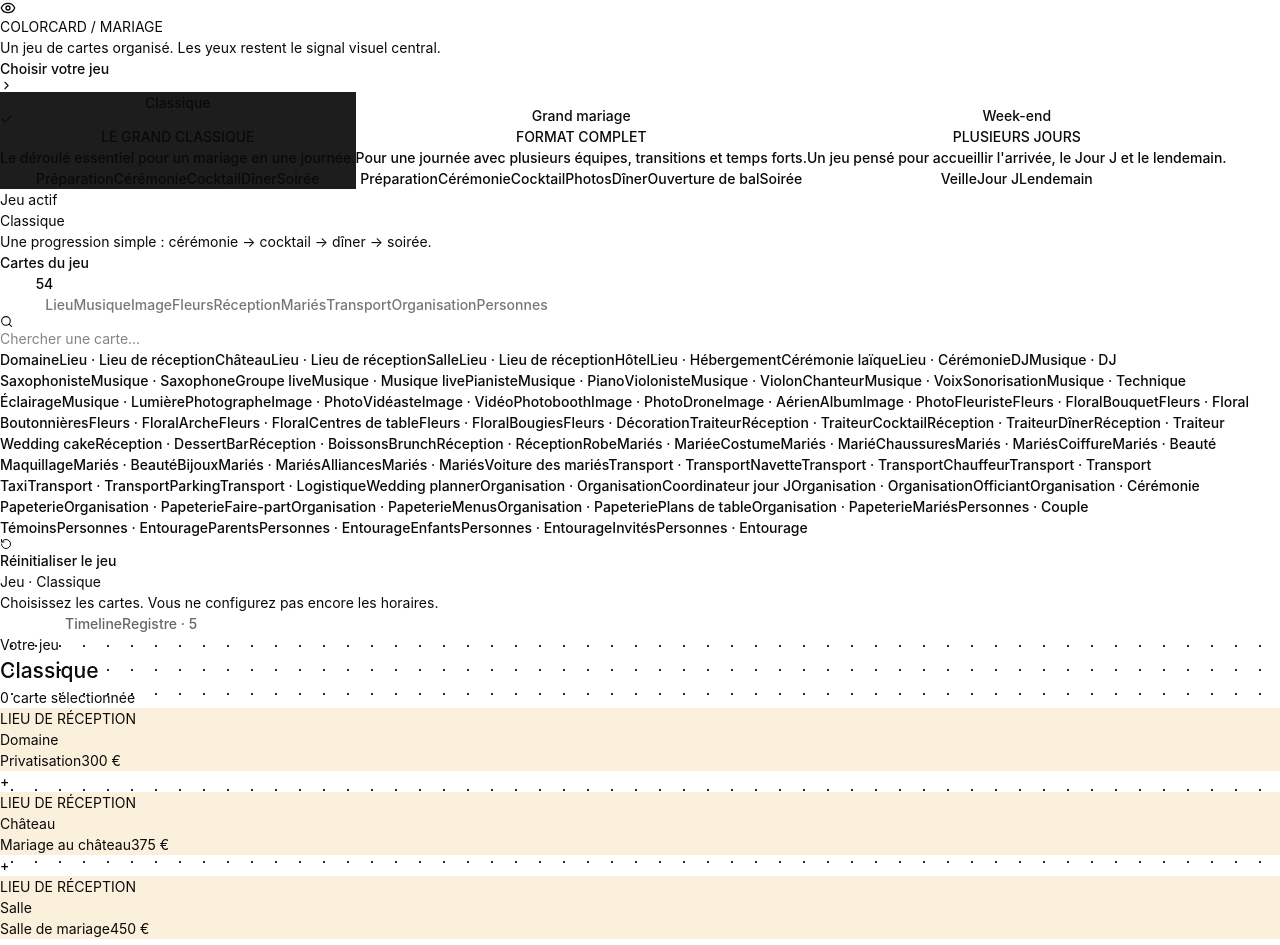
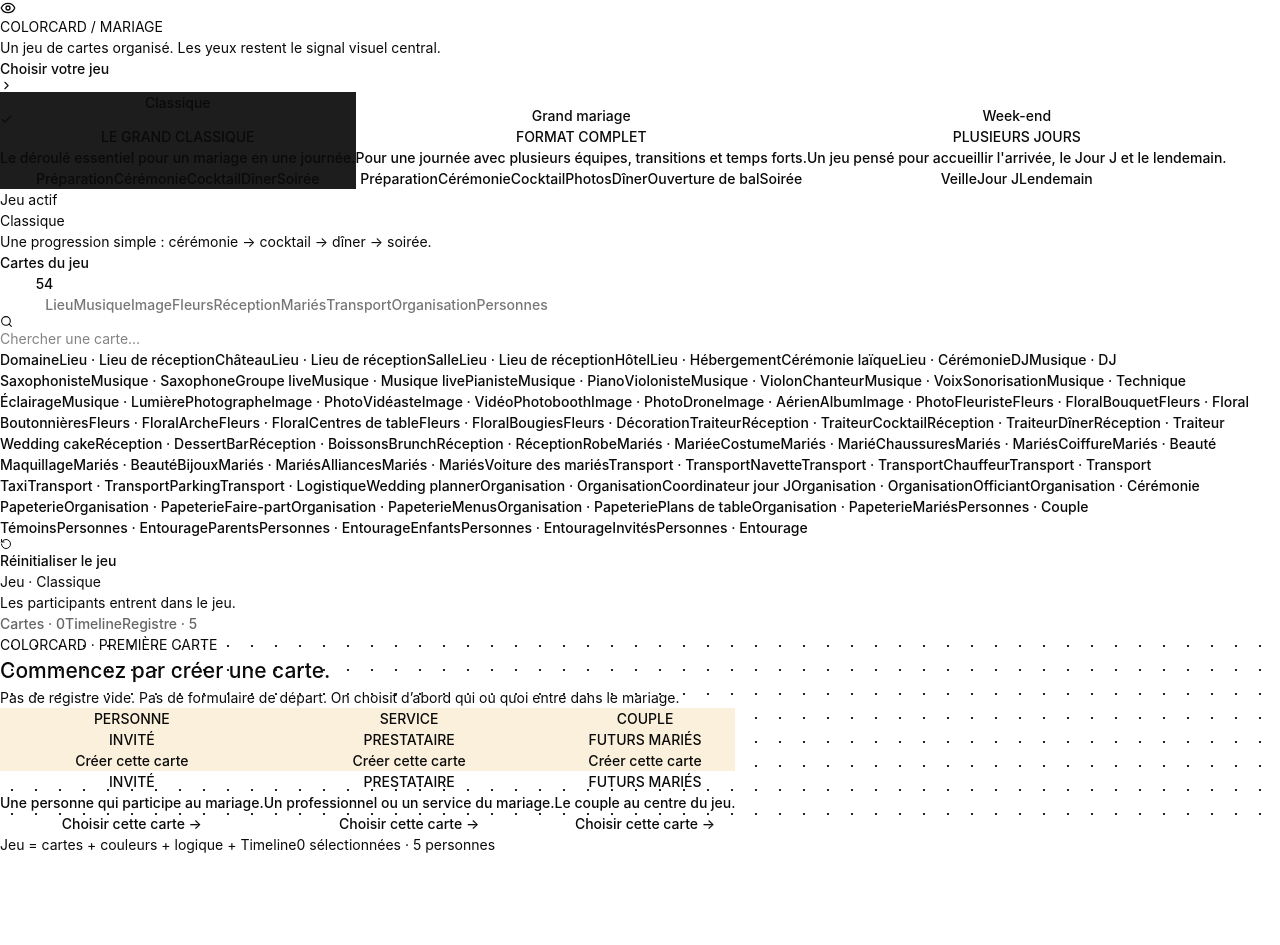
Before and after one commit to mattmezstitchlab/ColorCard, a React (Vite) app in the folder Interactive Eye-Following Card (Community)/: page / in a window 1280 px wide. Shown: the top 945 px of the page. After the commit the page ends 855 px from the top, so only its background shows below. Built offline with nearby package versions, Linux system fonts and the light colour scheme.

Commit message:
feat: start wedding experience with card creation

```diff
--- a/Interactive Eye-Following Card (Community)/src/app/App.tsx
+++ b/Interactive Eye-Following Card (Community)/src/app/App.tsx
@@ -8,6 +8,8 @@ type Category =
 type CardState = "disponible" | "sélectionnée" | "à confirmer";
 type ParticipantRole = "Marié" | "Témoin" | "Invité" | "Famille";
 type GameId = "classique" | "grand" | "weekend";
+type CreationKind = "invité" | "prestataire" | "mariés";
+type AppView = "start" | "cartes" | "timeline" | "registre";
 
 interface Participant {
   id: string; name: string; role: ParticipantRole;
@@ -151,7 +153,11 @@ export default function App() {
   const [query, setQuery] = useState("");
   const [showLibrary, setShowLibrary] = useState(true);
   const [showGames, setShowGames] = useState(true);
-  const [view, setView] = useState<"cartes" | "timeline" | "registre">("cartes");
+  const [view, setView] = useState<AppView>("start");
+  const [creationKind, setCreationKind] = useState<CreationKind | null>(null);
+  const [creationName, setCreationName] = useState("");
+  const [creationContact, setCreationContact] = useState("");
+  const [creationPreset, setCreationPreset] = useState<CardData | null>(null);
   const [participants, setParticipants] = useState<Participant[]>(INITIAL_PARTICIPANTS);
   const [participantDraft, setParticipantDraft] = useState("");
   const [participantRole, setParticipantRole] = useState<ParticipantRole>("Invité");
@@ -182,7 +188,11 @@ export default function App() {
     setQuery("");
     setSelectedIds([]);
     setCards((current) => current.map((card) => ({ ...card, state: "disponible" })));
-    setView("cartes");
+    setView("start");
+    setCreationKind(null);
+    setCreationName("");
+    setCreationContact("");
+    setCreationPreset(null);
   };
 
   const reset = () => {
@@ -206,9 +216,57 @@ export default function App() {
   const updateParticipant = (id: string, patch: Partial<Participant>) =>
     setParticipants((current) => current.map((p) => p.id === id ? { ...p, ...patch } : p));
 
+  const startCreation = (kind: CreationKind) => {
+    setCreationKind(kind);
+    setCreationName("");
+    setCreationContact("");
+    setCreationPreset(null);
+  };
+
+  const createFirstCard = () => {
+    const name = creationName.trim();
+    if (!creationKind || !name) return;
+
+    if (creationKind === "prestataire") {
+      const base = creationPreset ?? PRESETS.find((card) => card.category === "Musique")!;
+      const created: CardData = {
+        ...base,
+        id: "custom-" + Date.now(),
+        provider: name,
+        state: "sélectionnée",
+      };
+      setCards((current) => [...current, created]);
+      setSelectedIds((current) => [...current, created.id]);
+    } else {
+      const role: ParticipantRole = creationKind === "mariés" ? "Marié" : "Invité";
+      setParticipants((current) => [...current, {
+        id: "p-" + Date.now(),
+        name,
+        role,
+        attendance: "à répondre",
+        guests: 0,
+        note: creationContact.trim(),
+      }]);
+    }
+
+    setCreationKind(null);
+    setCreationName("");
+    setCreationContact("");
+    setCreationPreset(null);
+    setView(creationKind === "prestataire" ? "cartes" : "registre");
+  };
+
+  const backToStart = () => {
+    setCreationKind(null);
+    setCreationName("");
+    setCreationContact("");
+    setCreationPreset(null);
+    setView("start");
+  };
+
   return (
     <div className="flex h-screen w-full overflow-hidden bg-[#0c0c0c] text-white">
-      <aside className="flex w-[310px] shrink-0 flex-col border-r border-[#262626] bg-[#111]">
+      <aside className={`${view === "start" ? "hidden" : "flex"} w-[310px] shrink-0 flex-col border-r border-[#262626] bg-[#111]`}>
         <header className="border-b border-[#262626] px-5 py-4">
           <div className="flex items-center gap-2"><Eye size={16} /><span className="text-[11px] font-bold uppercase tracking-[0.2em]">COLORCARD / MARIAGE</span></div>
           <p className="mt-2 text-[10px] leading-4 text-[#777]">Un jeu de cartes organisé. Les yeux restent le signal visuel central.</p>
@@ -292,6 +350,93 @@ export default function App() {
         </div>
 
         <div className="flex-1 overflow-auto" style={{ backgroundImage: "radial-gradient(circle, #252525 1px, transparent 1px)", backgroundSize: "24px 24px" }}>
+          {view === "start" && <div className="mx-auto flex min-h-full max-w-6xl flex-col justify-center p-10">
+            <div className="mx-auto w-full max-w-5xl">
+              <div className="mb-10 max-w-2xl">
+                <div className="text-[9px] font-semibold uppercase tracking-[0.22em] text-[#666]">COLORCARD · PREMIÈRE CARTE</div>
+                <h1 className="mt-3 text-4xl font-bold uppercase tracking-[-0.03em]">Commencez par créer une carte.</h1>
+                <p className="mt-3 max-w-xl text-[12px] leading-6 text-[#777]">Pas de registre vide. Pas de formulaire de départ. On choisit d’abord qui ou quoi entre dans le mariage.</p>
+              </div>
+
+              {!creationKind && <div className="grid grid-cols-1 gap-4 md:grid-cols-3">
+                {([
+                  ["invité", "INVITÉ", "Une personne qui participe au mariage.", CATEGORY_COLORS.Personnes, "PERSONNE"],
+                  ["prestataire", "PRESTATAIRE", "Un professionnel ou un service du mariage.", CATEGORY_COLORS.Musique, "SERVICE"],
+                  ["mariés", "FUTURS MARIÉS", "Le couple au centre du jeu.", CATEGORY_COLORS.Mariés, "COUPLE"],
+                ] as Array<[CreationKind, string, string, string, string]>).map(([kind, title, description, color, label]) => (
+                  <button key={kind} onClick={() => startCreation(kind)}
+                    className="group border border-[#303030] bg-[#111] text-left transition hover:-translate-y-1 hover:border-white">
+                    <div className="h-2" style={{ backgroundColor: color }} />
+                    <div className="p-4">
+                      <div className="mb-5 h-[150px]">
+                        <EyeCard monsterBg={color} cardBg="#FBF0DC" eyeWhite="#FBF0DC" pupilColor="#000" hexDisplay={label} name={title} label="Créer cette carte" price={0} />
+                      </div>
+                      <div className="mt-6 text-[14px] font-bold uppercase">{title}</div>
+                      <div className="mt-2 text-[10px] leading-5 text-[#777]">{description}</div>
+                      <div className="mt-5 text-[9px] font-semibold uppercase tracking-[0.16em] text-white">Choisir cette carte →</div>
+                    </div>
+                  </button>
+                ))}
+              </div>}
+
+              {creationKind && <div className="grid gap-8 lg:grid-cols-[minmax(300px,380px)_1fr]">
+                <div>
+                  <div className="mb-3 text-[9px] uppercase tracking-[0.18em] text-[#666]">Carte en création</div>
+                  <div className="border-4 border-white/10">
+                    <EyeCard
+                      monsterBg={creationKind === "mariés" ? CATEGORY_COLORS.Mariés : creationKind === "invité" ? CATEGORY_COLORS.Personnes : (creationPreset?.color ?? CATEGORY_COLORS.Musique)}
+                      cardBg="#FBF0DC" eyeWhite="#FBF0DC" pupilColor="#000"
+                      hexDisplay={creationKind === "mariés" ? "COUPLE" : creationKind === "invité" ? "INVITÉ" : (creationPreset?.service ?? "PRESTATAIRE").toUpperCase()}
+                      name={creationName || (creationKind === "mariés" ? "Futurs mariés" : creationKind === "invité" ? "Nouvel invité" : "Votre prestataire")}
+                      label={creationKind === "mariés" ? "Carte du couple" : creationKind === "invité" ? "Carte personnelle" : (creationPreset?.offer ?? "Choisir un service")}
+                      price={creationPreset?.price ?? 0}
+                    />
+                  </div>
+                  <button onClick={backToStart} className="mt-4 text-[9px] uppercase tracking-[0.14em] text-[#666] hover:text-white">← Changer de type</button>
+                </div>
+
+                <div className="border border-[#303030] bg-[#111] p-6">
+                  <div className="text-[9px] uppercase tracking-[0.18em] text-[#666]">Informations de départ</div>
+                  <h2 className="mt-2 text-2xl font-bold uppercase">Construire la carte</h2>
+                  <p className="mt-2 max-w-xl text-[10px] leading-5 text-[#777]">Seulement les informations nécessaires pour créer l’objet. Le reste viendra ensuite dans son contexte.</p>
+
+                  {creationKind === "prestataire" && <div className="mt-6">
+                    <div className="mb-3 text-[9px] uppercase tracking-[0.14em] text-[#666]">Quel type de prestataire ?</div>
+                    <div className="grid grid-cols-2 gap-2">
+                      {PRESETS.filter((card) => card.category !== "Personnes").slice(0, 12).map((preset) => (
+                        <button key={preset.id} onClick={() => setCreationPreset(preset)}
+                          className="border px-3 py-2 text-left transition"
+                          style={{ borderColor: creationPreset?.id === preset.id ? "#fff" : "#303030", backgroundColor: creationPreset?.id === preset.id ? "#1d1d1d" : "transparent" }}>
+                          <div className="text-[10px] font-semibold">{preset.provider}</div>
+                          <div className="mt-1 text-[8px] uppercase text-[#666]">{preset.category} · {preset.service}</div>
+                        </button>
+                      ))}
+                    </div>
+                  </div>}
+
+                  <div className="mt-6">
+                    <div className="mb-2 text-[9px] uppercase tracking-[0.14em] text-[#666]">{creationKind === "mariés" ? "Noms des futurs mariés" : creationKind === "prestataire" ? "Nom du prestataire" : "Nom de l’invité"}</div>
+                    <input value={creationName} onChange={(e) => setCreationName(e.target.value)}
+                      placeholder={creationKind === "mariés" ? "Prénom & Prénom" : creationKind === "prestataire" ? "Nom de l’entreprise ou du professionnel" : "Prénom Nom"}
+                      className={inputClass + " text-base"} autoFocus />
+                  </div>
+
+                  <div className="mt-4">
+                    <div className="mb-2 text-[9px] uppercase tracking-[0.14em] text-[#666]">Coordonnée utile <span className="text-[#555]">· optionnel</span></div>
+                    <input value={creationContact} onChange={(e) => setCreationContact(e.target.value)}
+                      placeholder={creationKind === "prestataire" ? "Email ou téléphone" : "Email pour la carte personnelle"}
+                      className={inputClass} />
+                  </div>
+
+                  <button onClick={createFirstCard} disabled={!creationName.trim() || (creationKind === "prestataire" && !creationPreset)}
+                    className="mt-6 w-full bg-white px-4 py-3 text-[10px] font-bold uppercase tracking-[0.14em] text-black disabled:cursor-not-allowed disabled:opacity-30">
+                    Créer la carte →
+                  </button>
+                </div>
+              </div>}
+            </div>
+          </div>}
+
           {view === "cartes" && <div className="p-8">
             <div className="mb-6 flex items-end justify-between border-b border-[#252525] pb-4">
               <div><div className="text-[9px] uppercase tracking-[0.2em] text-[#666]">Votre jeu</div><h1 className="mt-1 text-2xl font-bold uppercase tracking-tight">{game.name}</h1></div>
```
